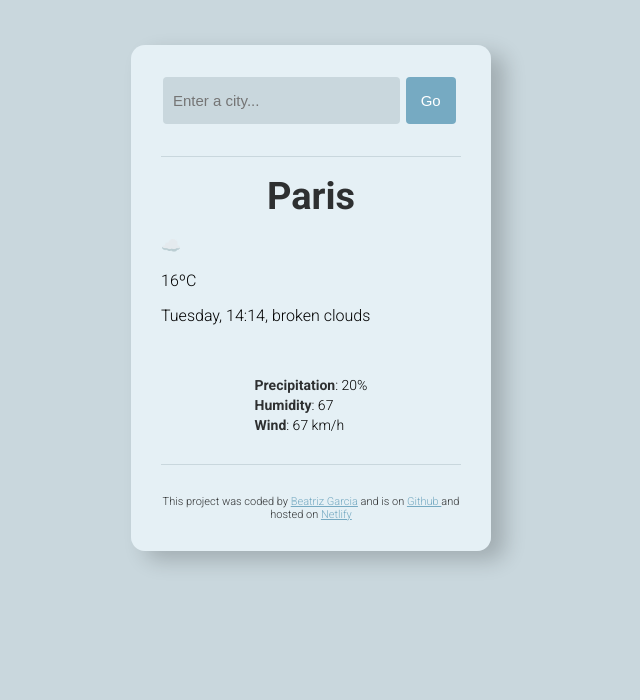
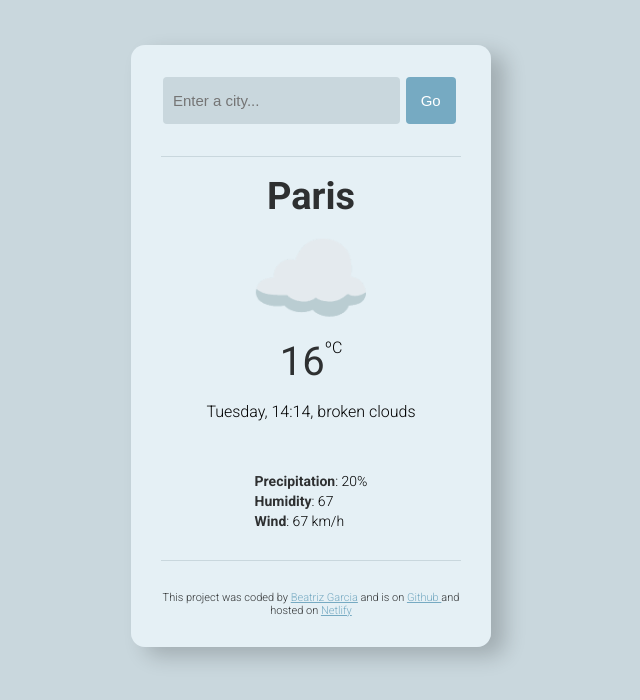
Before and after one commit to beattrizgarcia/meteorologia, a plain HTML site: page index.html in a window 1280 px wide. Shown: the whole page, without its empty margins (329-969 px from the left). Drawn offline with Linux system fonts and the light colour scheme.

Commit message:
Increased the icon and weather size,  and centered all the current weather info

```diff
--- a/index.html
+++ b/index.html
@@ -29,9 +29,12 @@
         <div id="current">
           <h1 class="weather-app-city">Paris</h1>
 
-          <p id="current-icon">☁️</p>
-          <p id="current-temperature">16ºC</p>
-          <p id="date-state">Tuesday, 14:14, broken clouds</p>
+          <p class="current-icon">☁️</p>
+          <div class="just-temperature">
+            <p class="current-temperature">16</p>
+            <span class="weather-unit">ºC</span>
+          </div>
+          <p class="date-state">Tuesday, 14:14, broken clouds</p>
         </div>
         <div class="parent-other-info">
           <p class="other-info">
--- a/src/index.css
+++ b/src/index.css
@@ -55,6 +55,26 @@ header {
 main {
   padding: 15px 0;
 }
+.current-icon {
+  font-size: 100px;
+  text-align: center;
+  margin: 0;
+}
+.just-temperature {
+  display: flex;
+  justify-content: center;
+}
+.current-temperature {
+  text-align: center;
+  color: rgba(0, 0, 0, 0.8);
+  margin: 0;
+  font-size: 40px;
+  line-height: 48px;
+  font-weight: bolder;
+}
+.date-state {
+  text-align: center;
+}
 
 .parent-other-info {
   display: flex;
@@ -65,7 +85,7 @@ main {
   font-size: 14px;
   line-height: 20px;
 }
-strong {
+.other-info strong {
   color: rgba(0, 0, 0, 0.8);
 }
 
```
